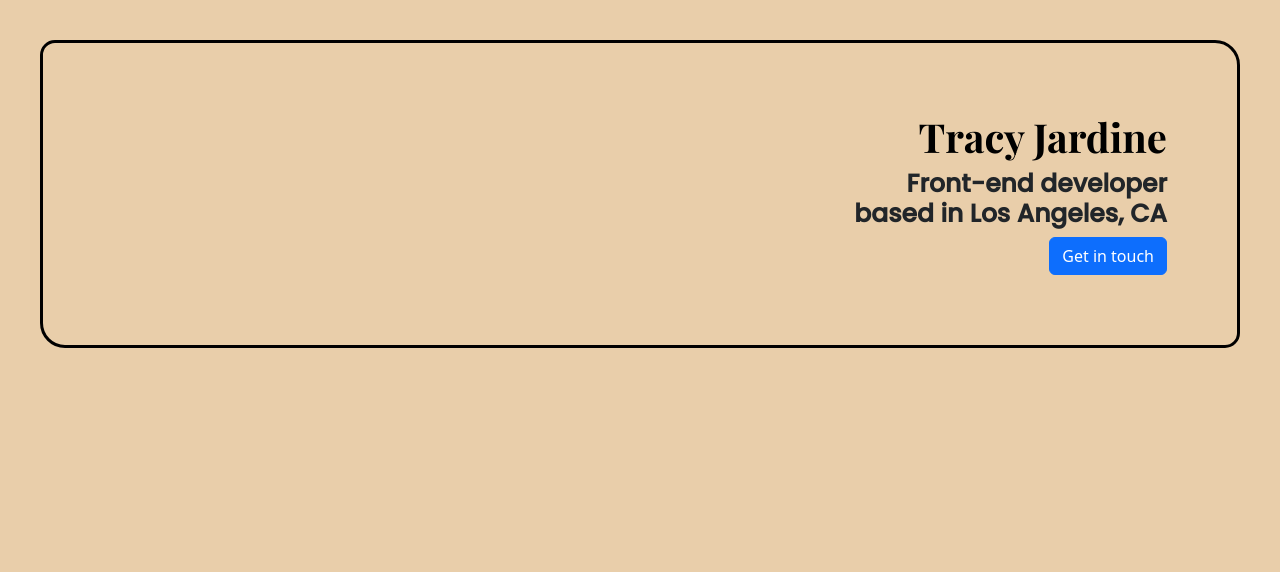
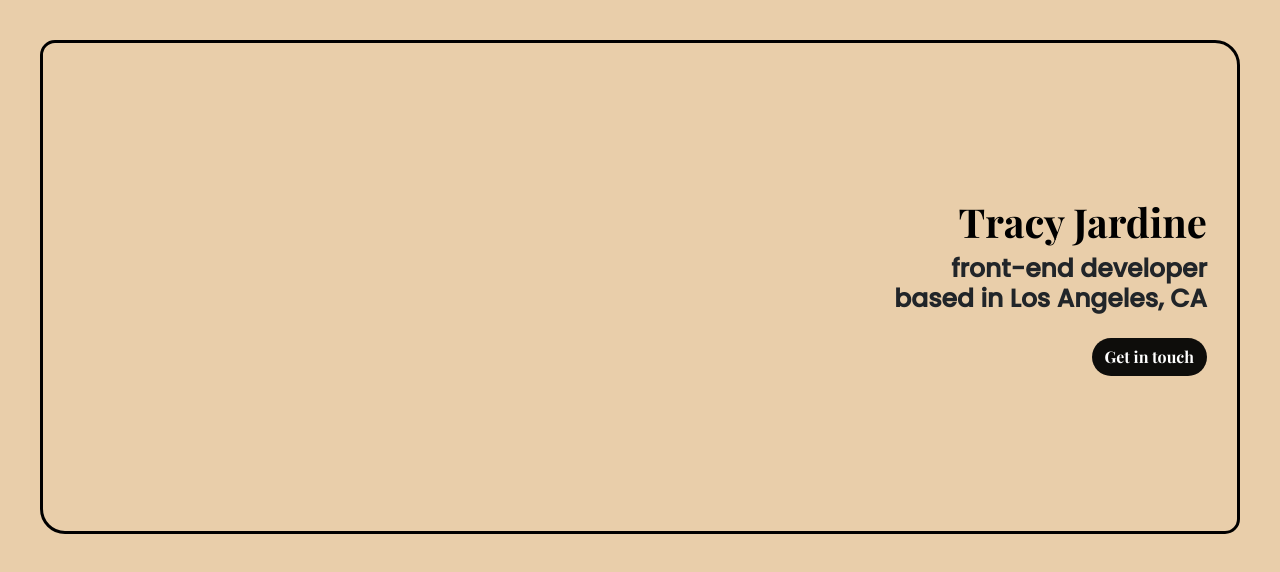
Before and after one commit to tcjardine/portfolio-tcj, a plain HTML site: page index.html in a window 1280 px wide. Drawn offline with nearby package versions, Linux system fonts and the light colour scheme.

Commit message:
Added main btn css + increased hero padding

```diff
--- a/index.html
+++ b/index.html
@@ -28,9 +28,9 @@
   <body>
     <div class="hero-section">
     <h1>Tracy Jardine</h1>
-    <h2>Front-end developer </br>
+    <h2>front-end developer </br>
         based in Los Angeles, CA</h2>
-    <a href="#" class="btn btn-primary">Get in touch</a>
+    <a href="#" class="btn btn-main mt-3">Get in touch</a>
     </div>
   </body>
 </html>
--- a/styles/styling.css
+++ b/styles/styling.css
@@ -11,7 +11,6 @@ p,
 h2 {
   font-weight: normal;
   font-family: "Poppins", sans-serif;
-
 }
 
 .hero-section {
@@ -19,12 +18,24 @@ h2 {
   border-color: black;
   border-radius: 15px 25px;
   text-align: right;
-  padding: 70px;
+  padding: 155px 30px;
   margin: 40px;
 }
 
 .hero-section h2 {
-    font-size: 25px;
-    font-weight: bold;
-    padding: 20px auto;
+  font-size: 25px;
+  font-weight: bold;
+  padding: 20px auto;
 }
+.btn-main {
+  color: white;
+  background-color: rgb(14, 13, 11);
+  font-family: "Playfair Display", serif;
+  border-radius: 25px;
+}
+.btn-main:hover {
+  background-color: rgb(233, 206, 170);
+  transition-duration: 0.3s;
+  transition-timing-function: ease-out;
+  box-shadow: 12px 12px 2px 1px rgba(76, 78, 72, 0.2);
+}
```
